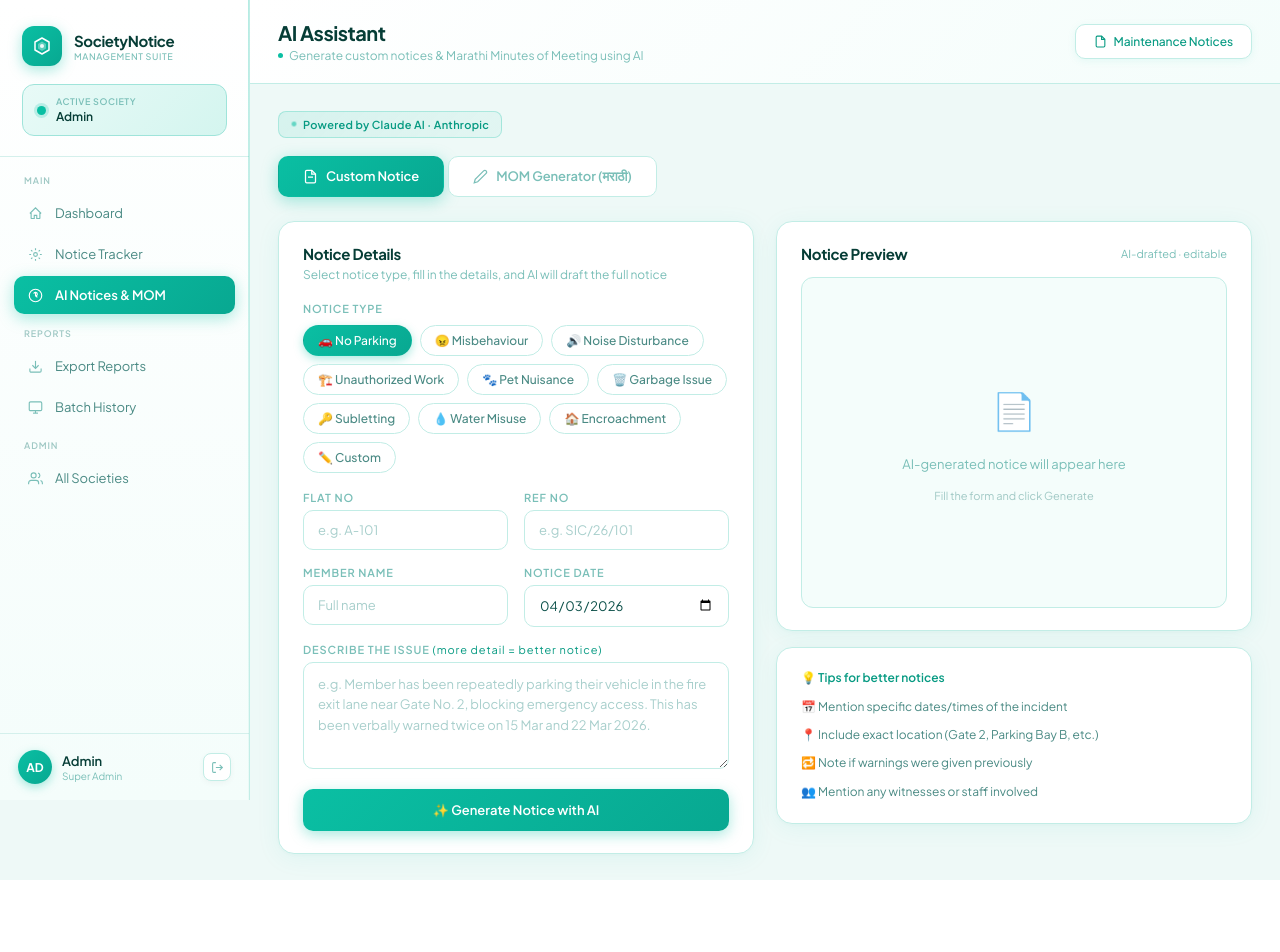
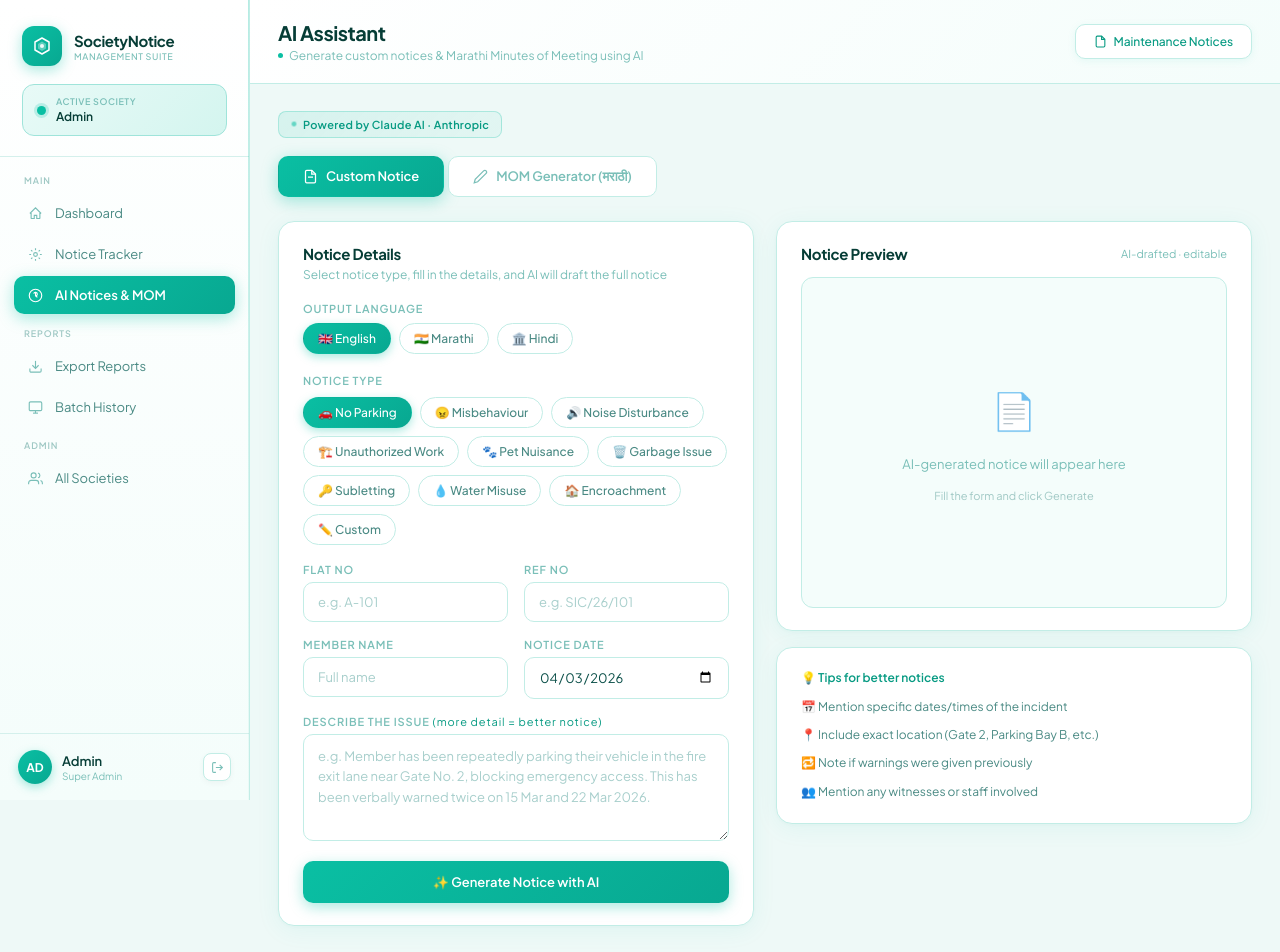
Before and after one commit to bhushangalande75-star/shreeji-notices, a Flask app: page /ai-notices in a window 1280 px wide. Before the commit the page ends 880 px from the top, so only its background shows below. Run offline with Flask 3, Linux system fonts and the light colour scheme; the visitor is signed in with stand-in values (Sample User, id 1).

Commit message:
Fixed language

```diff
--- a/templates/ai_notices.html
+++ b/templates/ai_notices.html
@@ -171,6 +171,15 @@
         <div class="card-title" style="margin-bottom:4px;">Notice Details</div>
         <div style="font-size:12px;color:var(--muted);margin-bottom:20px;">Select notice type, fill in the details, and AI will draft the full notice</div>
 
+        <!-- Language selector -->
+        <div class="form-label" style="margin-bottom:8px;">Output Language</div>
+        <div style="display:flex;gap:8px;margin-bottom:20px;flex-wrap:wrap;">
+          <button class="n-chip selected" id="lang-en" onclick="selectLang('English')">🇬🇧 English</button>
+          <button class="n-chip" id="lang-mr" onclick="selectLang('Marathi')">🇮🇳 Marathi</button>
+          <button class="n-chip" id="lang-hi" onclick="selectLang('Hindi')">🏛️ Hindi</button>
+        </div>
+        <input type="hidden" id="noticeLangInput" value="English"/>
+
         <!-- Notice type chips -->
         <div class="form-label" style="margin-bottom:10px;">Notice Type</div>
         <div class="notice-chips" id="noticeChips">
@@ -183,9 +192,17 @@
           <button class="n-chip" onclick="selectChip(this, 'Illegal Subletting')">🔑 Subletting</button>
           <button class="n-chip" onclick="selectChip(this, 'Water Misuse')">💧 Water Misuse</button>
           <button class="n-chip" onclick="selectChip(this, 'Balcony/Common Area Encroachment')">🏠 Encroachment</button>
-          <button class="n-chip" onclick="selectChip(this, 'Custom')">✏️ Custom</button>
+          <button class="n-chip" id="customChip" onclick="selectCustomChip(this)">✏️ Custom</button>
         </div>
         <input class="form-input" type="hidden" id="noticeTypeInput" value="No Parking Violation"/>
+        <!-- Custom notice type input (shown only when Custom chip is selected) -->
+        <div id="customTypeWrap" style="display:none;margin-top:12px;">
+          <label class="form-label">Describe Your Custom Notice Type</label>
+          <input class="form-input" type="text" id="customTypeInput"
+            placeholder="e.g. Roof Terrace Misuse, Common Electricity Theft..."
+            oninput="document.getElementById('noticeTypeInput').value = this.value || 'Custom Notice'"
+            style="margin-top:6px;"/>
+        </div>
 
         <div class="form-grid" style="margin-top:18px;">
           <div class="form-group">
@@ -270,7 +287,16 @@
     <div class="card">
       <div class="card-body">
         <div class="card-title" style="margin-bottom:4px;">बैठक तपशील (Meeting Details)</div>
-        <div style="font-size:12px;color:var(--muted);margin-bottom:20px;">Upload a photo of handwritten notes or type the key points — AI will write the full MOM in Marathi</div>
+        <div style="font-size:12px;color:var(--muted);margin-bottom:20px;">Upload a photo of handwritten notes or type the key points — AI will write the full MOM in your chosen language</div>
+
+        <!-- Language selector -->
+        <div class="form-label" style="margin-bottom:8px;">Output Language</div>
+        <div style="display:flex;gap:8px;margin-bottom:20px;flex-wrap:wrap;">
+          <button class="n-chip selected" id="mom-lang-en" onclick="selectMomLang('English')">🇬🇧 English</button>
+          <button class="n-chip" id="mom-lang-mr" onclick="selectMomLang('Marathi')">🇮🇳 Marathi</button>
+          <button class="n-chip" id="mom-lang-hi" onclick="selectMomLang('Hindi')">🏛️ Hindi</button>
+        </div>
+        <input type="hidden" id="momLangInput" value="English"/>
 
         <div class="form-grid">
           <div class="form-group">
@@ -379,6 +405,34 @@
     document.querySelectorAll('.n-chip').forEach(c => c.classList.remove('selected'));
     el.classList.add('selected');
     document.getElementById('noticeTypeInput').value = type;
+    // Hide custom input when a regular chip is selected
+    document.getElementById('customTypeWrap').style.display = 'none';
+    document.getElementById('customTypeInput').value = '';
+  }
+
+  function selectCustomChip(el) {
+    document.querySelectorAll('.n-chip').forEach(c => c.classList.remove('selected'));
+    el.classList.add('selected');
+    document.getElementById('noticeTypeInput').value = 'Custom Notice';
+    // Show the custom type input field
+    const wrap = document.getElementById('customTypeWrap');
+    wrap.style.display = 'block';
+    document.getElementById('customTypeInput').focus();
+  }
+
+  // ── Language selectors ─────────────────────────────────────
+  function selectLang(lang) {
+    ['en','mr','hi'].forEach(l => document.getElementById('lang-'+l).classList.remove('selected'));
+    const map = { English:'en', Marathi:'mr', Hindi:'hi' };
+    document.getElementById('lang-' + map[lang]).classList.add('selected');
+    document.getElementById('noticeLangInput').value = lang;
+  }
+
+  function selectMomLang(lang) {
+    ['en','mr','hi'].forEach(l => document.getElementById('mom-lang-'+l).classList.remove('selected'));
+    const map = { English:'en', Marathi:'mr', Hindi:'hi' };
+    document.getElementById('mom-lang-' + map[lang]).classList.add('selected');
+    document.getElementById('momLangInput').value = lang;
   }
 
   // ── Photo preview ──────────────────────────────────────────
@@ -417,6 +471,7 @@
     fd.append('member_name',  document.getElementById('n_name').value);
     fd.append('issued_date',  document.getElementById('n_date').value);
     fd.append('description',  document.getElementById('n_description').value);
+    fd.append('language',     document.getElementById('noticeLangInput').value);
 
     try {
       const res  = await fetch('/ai-notices/generate-notice', { method: 'POST', body: fd });
@@ -459,6 +514,7 @@
     fd.append('meeting_date', document.getElementById('m_date').value);
     fd.append('attendees',    document.getElementById('m_attendees').value);
     fd.append('raw_notes',    document.getElementById('m_notes').value);
+    fd.append('language',     document.getElementById('momLangInput').value);
     const photoFile = document.getElementById('momPhoto').files[0];
     if (photoFile) fd.append('photo', photoFile);
 
```
